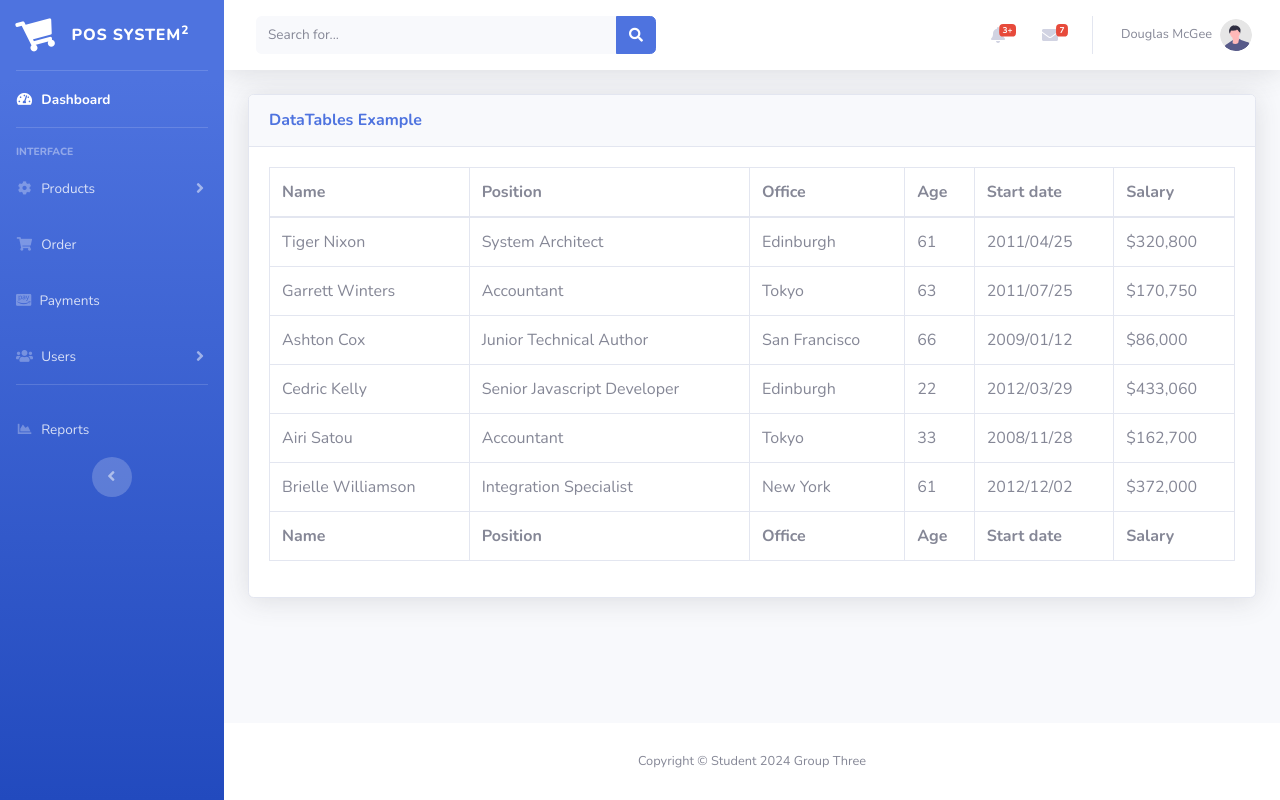
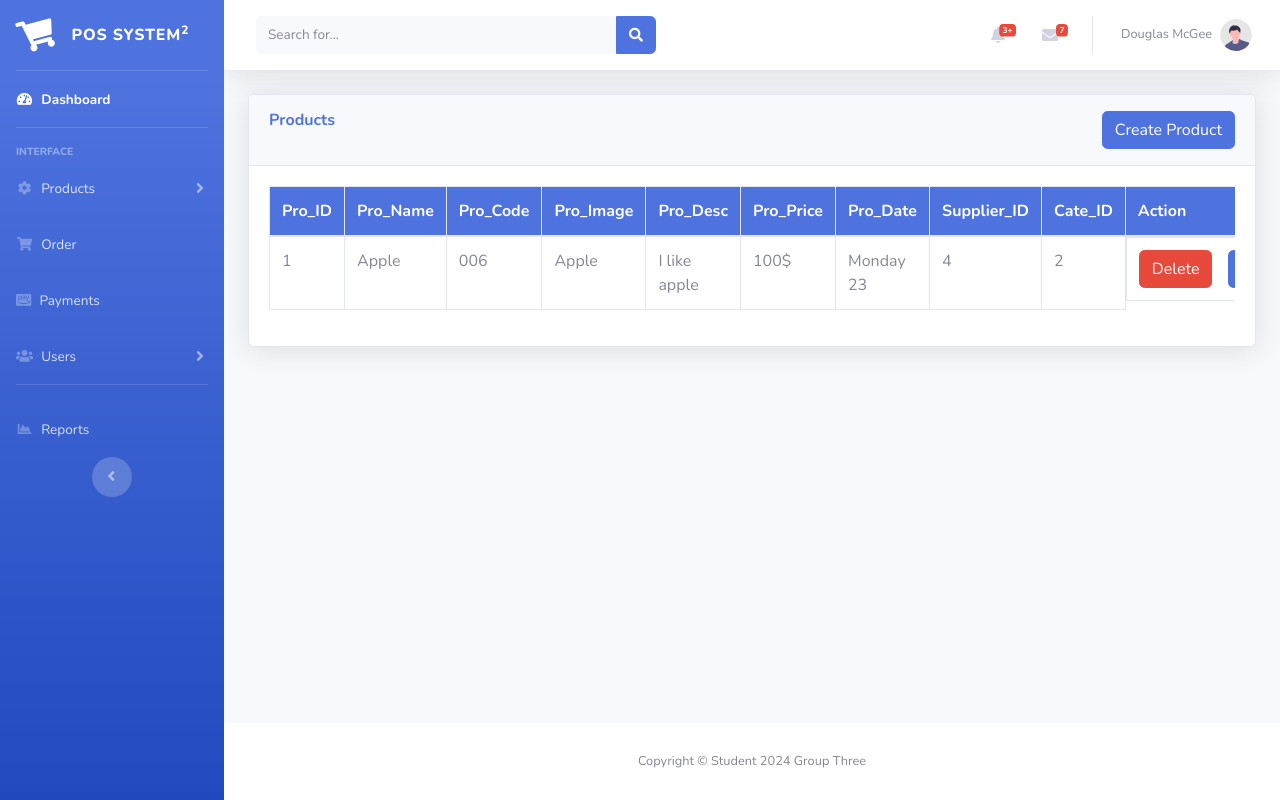
Before and after one commit to naydany/G3-POS-SYSTEM, a PHP site: page /items in a window 1280 px wide. Run offline with PHP 8.4, Linux system fonts and the light colour scheme; some libraries are stand-ins or nearby versions.

Commit message:
[imt] to_create_form_signin_signup POS-63

```diff
--- /dev/null
+++ b/controllers/items/create_item.controller.php
@@ -0,0 +1,2 @@
+<?php
+require 'views/items/form_create_product_view.php';
--- a/router.php
+++ b/router.php
@@ -15,6 +15,12 @@ $routes = [
     '/admin_signin' => 'controllers/adminlogin/admin.login.controller.php',
     '/form_admin_signin' => 'controllers/adminlogin/form.signin.controller.php',
     '/form_admin_signup' => 'controllers/adminlogin/admin.signup.controller.php',
+
+    '/form_create_pro' => 'controllers/items/create_item.controller.php',
+
+
+
+
 ];
 
 
--- a/views/items/item.view.php
+++ b/views/items/item.view.php
@@ -3,80 +3,43 @@
 
     <!-- DataTales Example -->
     <div class="card shadow ">
-        <div class="card-header py-3">
-            <h6 class="m-0 font-weight-bold text-primary">DataTables Example</h6>
+        <div class="card-header py-3 d-flex justify-content-between">
+            <h6 class="m-0 font-weight-bold text-primary">Products</h6>
+            <a href="/form_create_pro" class="btn btn-primary">Create Product</a>
         </div>
         <div class="card-body">
             <div class="table-responsive">
                 <table class="table table-bordered" id="dataTable" width="100%" cellspacing="0">
-                    <thead>
+                    <thead class="bg-primary text-white">
                         <tr>
-                            <th>Name</th>
-                            <th>Position</th>
-                            <th>Office</th>
-                            <th>Age</th>
-                            <th>Start date</th>
-                            <th>Salary</th>
+                            <th>Pro_ID</th>
+                            <th>Pro_Name</th>
+                            <th>Pro_Code</th>
+                            <th>Pro_Image</th>
+                            <th>Pro_Desc</th>
+                            <th>Pro_Price</th>
+                            <th>Pro_Date</th>
+                            <th>Supplier_ID</th>
+                            <th>Cate_ID</th>
+                            <th>Action</th>
                         </tr>
                     </thead>
-                    <tfoot>
-                        <tr>
-                            <th>Name</th>
-                            <th>Position</th>
-                            <th>Office</th>
-                            <th>Age</th>
-                            <th>Start date</th>
-                            <th>Salary</th>
-                        </tr>
-                    </tfoot>
+
                     <tbody>
                         <tr>
-                            <td>Tiger Nixon</td>
-                            <td>System Architect</td>
-                            <td>Edinburgh</td>
-                            <td>61</td>
-                            <td>2011/04/25</td>
-                            <td>$320,800</td>
-                        </tr>
-                        <tr>
-                            <td>Garrett Winters</td>
-                            <td>Accountant</td>
-                            <td>Tokyo</td>
-                            <td>63</td>
-                            <td>2011/07/25</td>
-                            <td>$170,750</td>
-                        </tr>
-                        <tr>
-                            <td>Ashton Cox</td>
-                            <td>Junior Technical Author</td>
-                            <td>San Francisco</td>
-                            <td>66</td>
-                            <td>2009/01/12</td>
-                            <td>$86,000</td>
-                        </tr>
-                        <tr>
-                            <td>Cedric Kelly</td>
-                            <td>Senior Javascript Developer</td>
-                            <td>Edinburgh</td>
-                            <td>22</td>
-                            <td>2012/03/29</td>
-                            <td>$433,060</td>
-                        </tr>
-                        <tr>
-                            <td>Airi Satou</td>
-                            <td>Accountant</td>
-                            <td>Tokyo</td>
-                            <td>33</td>
-                            <td>2008/11/28</td>
-                            <td>$162,700</td>
-                        </tr>
-                        <tr>
-                            <td>Brielle Williamson</td>
-                            <td>Integration Specialist</td>
-                            <td>New York</td>
-                            <td>61</td>
-                            <td>2012/12/02</td>
-                            <td>$372,000</td>
+                            <td>1</td>
+                            <td>Apple</td>
+                            <td>006</td>
+                            <td>Apple</td>
+                            <td>I like apple</td>
+                            <td>100$</td>
+                            <td>Monday 23</td>
+                            <td>4</td>
+                            <td>2</td>
+                            <td class="d-flex">
+                                <a href="#" class="btn btn-danger">Delete</a>
+                                <a href="#" class="btn btn-primary ml-3">Update</a>
+                            </td>
                         </tr>
                     </tbody>
                 </table>
```
Also changed, not shown: controllers/items/create.controller.php (added, +21 -0 lines), models/item.model.php (+13 -5 lines), views/items/form_create_product_view.php (added, +33 -0 lines), views/staffs/reports/report.view.php (deleted, +0 -7 lines), views/staffs/staff.view.php (+7 -7 lines).
